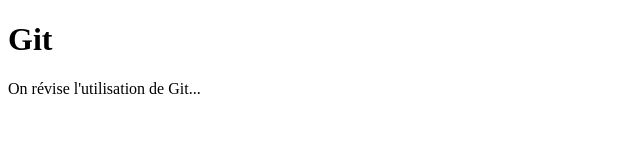
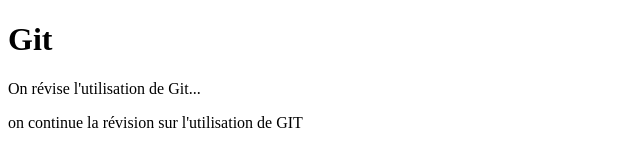
Before and after one commit to aldemelo/revision, a plain HTML site: page index.html in a window 1280 px wide. Shown: the whole page, without its empty margins (0-640 px from the left). Drawn offline with Linux system fonts and the light colour scheme.

Commit message:
nouvelles modifications

```diff
--- a/index.html
+++ b/index.html
@@ -8,5 +8,6 @@
 <body>
     <h1>Git</h1>
     <p>On révise l'utilisation de Git...</p>
+    <p>on continue la révision sur l'utilisation de GIT</p>
 </body>
 </html>
```
Also changed, not shown: revision.html (+2 -2 lines).
